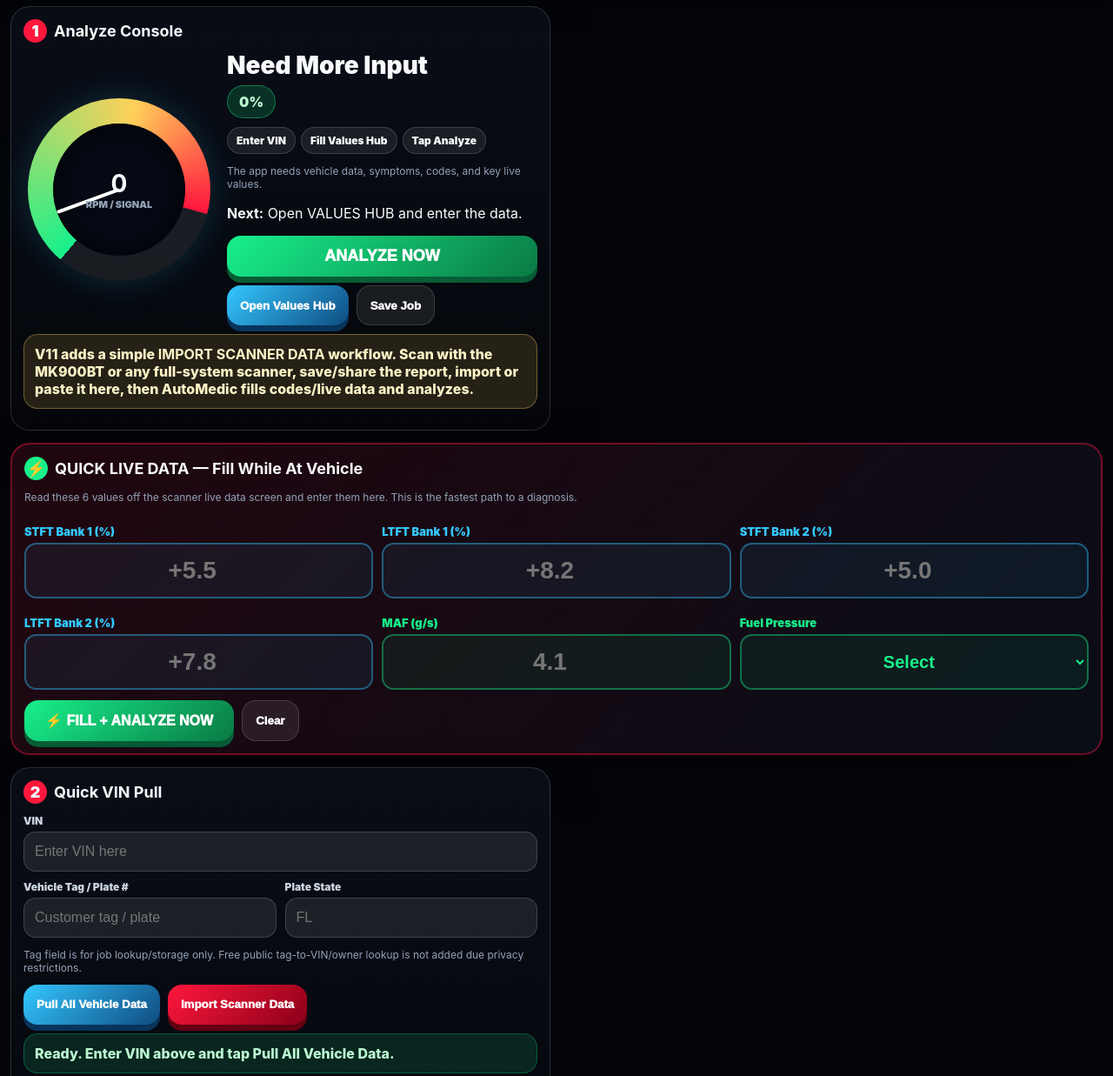
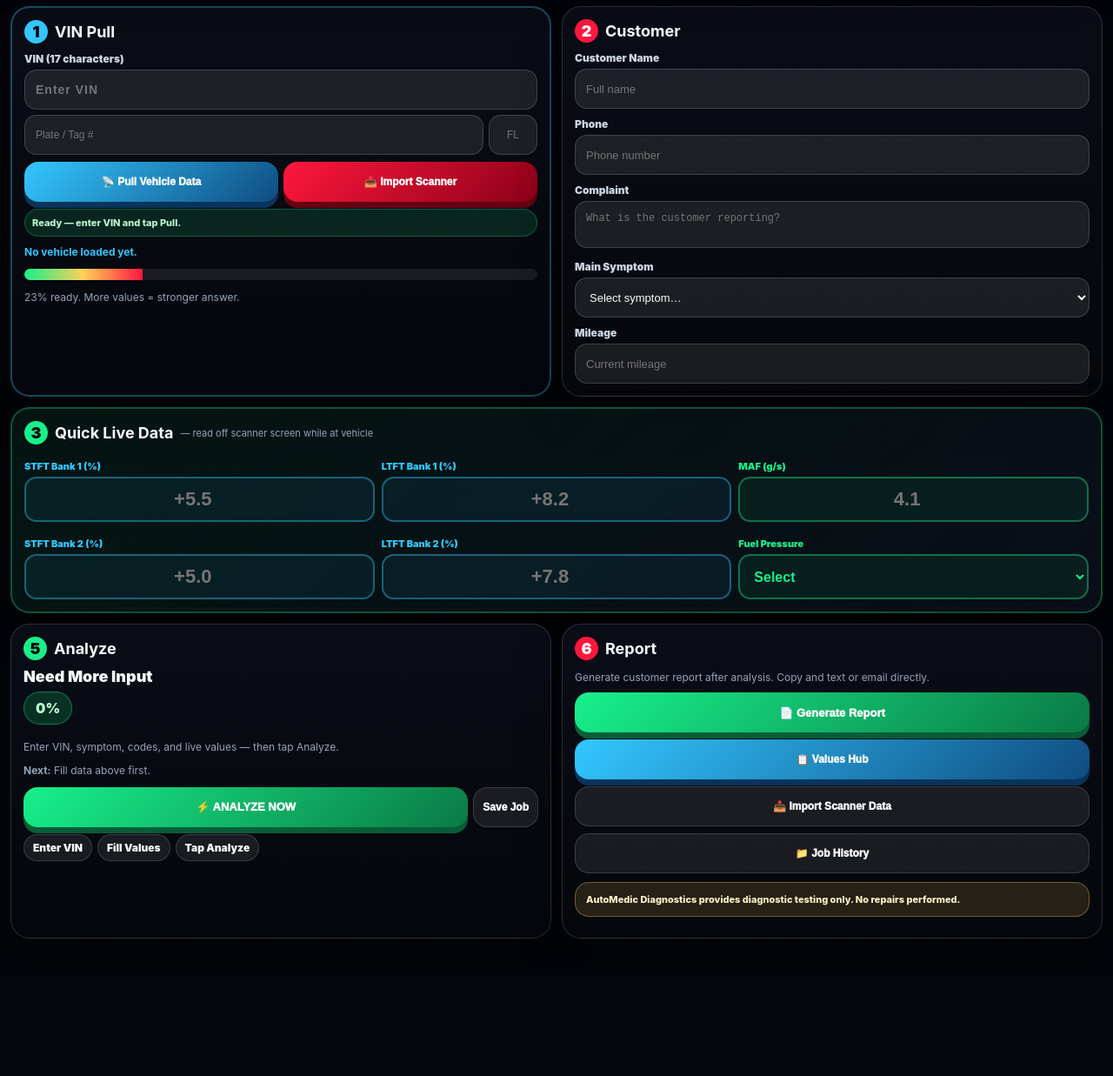
Before and after one commit to Ceez187/auto-diagnostic, a plain HTML site: page app.html in a window 1280 px wide. Shown: the part 160-1397 px from the top of the page at 87% size. After the commit the page ends 1275 px from the top, so only its background shows below. Drawn offline with Linux system fonts and the light colour scheme.

Commit message:
Add files via upload

```diff
--- a/app.html
+++ b/app.html
@@ -13,33 +13,88 @@
 <div class="app">
 <header class="top"><div class="logo" id="logo"></div><div><h1>AutoMedic Diagnostics Pinpoint Pro V10</h1><div class="tag">We Give Answers, Not Codes.</div><div class="sub">Live data + fuel trim import • VIN full decode • vehicle tag storage • baseline/value hub • scanner upload • diagrams • history • <span class="phone">850-368-2285</span></div></div></header>
 <nav class="nav" id="nav"><button class="active" data-tab="dash">Dashboard</button><button data-tab="import">IMPORT SCANNER DATA</button><button data-tab="values">VALUES HUB</button><button data-tab="liveimport">Live Data Import</button><button data-tab="scanner">Scanner Upload</button><button data-tab="diagrams">Electrical + Diagrams</button><button data-tab="tests">Guided Tests</button><button data-tab="history">History</button><button data-tab="report">Report</button></nav>
-<section id="dash" class="tab active"><div class="grid"><div class="card"><h2><span class="badge">1</span> Analyze Console</h2><div class="dash"><div class="gauge"><div class="needle" id="needle"></div><div class="center"><b id="rpmDisplay">0</b><span>RPM / SIGNAL</span></div></div><div><div class="bigAnswer" id="primaryAnswer">Need More Input</div><div class="conf" id="confidence">0%</div><div class="chips" id="whyChips"><span class="chip">Enter VIN</span><span class="chip">Fill Values Hub</span><span class="chip">Tap Analyze</span></div><p class="mini" id="whyText">The app needs vehicle data, symptoms, codes, and key live values.</p><p><b>Next:</b> <span id="nextTest">Open VALUES HUB and enter the data.</span></p><button class="btn green full" onclick="analyzeAll(true)">ANALYZE NOW</button><div class="btns" style="margin-top:10px"><button class="btn blue" onclick="showTab('values')">Open Values Hub</button><button class="btn ghost" onclick="saveJob()">Save Job</button></div></div></div><div class="warnbox">V11 adds a simple <b>IMPORT SCANNER DATA</b> workflow. Scan with the MK900BT or any full-system scanner, save/share the report, import or paste it here, then AutoMedic fills codes/live data and analyzes.</div></div><div class="card wide" style="background:linear-gradient(135deg,rgba(255,23,61,.12),rgba(10,14,24,.97));border:2px solid rgba(255,23,61,.4)">
-  <h2><span class="badge" style="background:var(--green);color:#000">⚡</span> QUICK LIVE DATA — Fill While At Vehicle</h2>
-  <p class="hint" style="color:#94a3b8;margin-bottom:12px">Read these 6 values off the scanner live data screen and enter them here. This is the fastest path to a diagnosis.</p>
-  <div class="grid3" style="gap:10px">
+<section id="dash" class="tab active"><div style="display:flex;flex-direction:column;gap:12px">
+
+<!-- STEP 1+2: VIN Pull + Customer side by side -->
+<div style="display:grid;grid-template-columns:1fr 1fr;gap:12px">
+
+  <div class="card" style="border:2px solid rgba(51,199,255,.35);margin-bottom:0">
+    <h2 style="margin-bottom:8px"><span class="badge" style="background:#33c7ff;color:#000">1</span> VIN Pull</h2>
+    <label>VIN (17 characters)</label>
+    <input id="vinQuick" placeholder="Enter VIN" autocapitalize="characters" spellcheck="false" oninput="syncVin(this.value,true)" style="font-size:14px;font-weight:700;letter-spacing:1px">
+    <div style="display:grid;grid-template-columns:1fr 56px;gap:6px;margin-top:6px">
+      <input id="tagQuick" placeholder="Plate / Tag #" autocapitalize="characters" spellcheck="false" oninput="syncTag(this.value,true)" style="font-size:12px">
+      <input id="plateStateQuick" placeholder="FL" autocapitalize="characters" spellcheck="false" oninput="syncPlateState(this.value,true)" style="font-size:12px;text-align:center">
+    </div>
+    <div style="display:flex;gap:6px;margin-top:8px;flex-wrap:wrap">
+      <button class="btn blue" onclick="decodeAll()" style="font-size:12px;padding:9px 10px;flex:1">📡 Pull Vehicle Data</button>
+      <button class="btn" onclick="showTab('import')" style="font-size:12px;padding:9px 10px;flex:1">📥 Import Scanner</button>
+    </div>
+    <div id="status" class="okbox" style="font-size:11px;margin-top:8px;padding:8px">Ready — enter VIN and tap Pull.</div>
+    <div id="vinPullStatus"></div>
+    <p class="mini" id="vehicleSummary" style="margin-top:6px;color:#33c7ff;font-weight:700">No vehicle loaded yet.</p>
+    <div style="margin-top:6px">
+      <div class="meterBar"><span id="readyBar"></span></div>
+      <p id="readyText" class="mini">0% ready</p>
+    </div>
+  </div>
+
+  <div class="card" style="margin-bottom:0">
+    <h2 style="margin-bottom:8px"><span class="badge">2</span> Customer</h2>
+    <label>Customer Name</label>
+    <input id="customerNameDash" placeholder="Full name" style="font-size:13px" oninput="syncField('customerName',this.value)">
+    <label>Phone</label>
+    <input id="customerPhoneDash" placeholder="Phone number" style="font-size:13px" oninput="syncField('customerPhone',this.value)">
+    <label>Complaint</label>
+    <textarea id="complaintDash" placeholder="What is the customer reporting?" style="min-height:54px;font-size:12px;resize:none" oninput="syncField('complaint',this.value)"></textarea>
+    <label>Main Symptom</label>
+    <select id="symptomDash" style="font-size:13px;height:40px" onchange="syncField('symptom',this.value)">
+      <option value="">Select symptom…</option>
+      <option>Check Engine Light</option>
+      <option>Rough Idle</option>
+      <option>High Idle</option>
+      <option>Stalling</option>
+      <option>Misfire</option>
+      <option>Hard Start</option>
+      <option>Cranks No Start</option>
+      <option>Hesitation</option>
+      <option>Transmission</option>
+      <option>ABS Light</option>
+      <option>No Start</option>
+      <option>Other</option>
+    </select>
+    <label>Mileage</label>
+    <input id="mileageDash" placeholder="Current mileage" style="font-size:13px" oninput="syncField('mileage',this.value)">
+  </div>
+</div>
+
+<!-- STEP 3: Quick Live Data -->
+<div class="card" style="background:linear-gradient(135deg,rgba(24,240,139,.07),rgba(10,14,24,.97));border:2px solid rgba(24,240,139,.3);margin-bottom:0">
+  <h2 style="margin-bottom:8px"><span class="badge" style="background:#18f08b;color:#000">3</span> Quick Live Data <span style="font-size:11px;color:#94a3b8;font-weight:400">— read off scanner screen while at vehicle</span></h2>
+  <div style="display:grid;grid-template-columns:1fr 1fr 1fr;gap:8px">
     <div>
-      <label style="color:#33c7ff;font-size:13px;font-weight:900">STFT Bank 1 (%)</label>
-      <input id="qld_stft1" type="number" inputmode="decimal" placeholder="+5.5" style="font-size:28px;font-weight:900;text-align:center;height:64px;border:2px solid rgba(51,199,255,.4);background:rgba(51,199,255,.07);color:#33c7ff" oninput="qldSync()">
+      <label style="color:#33c7ff;font-size:11px;font-weight:900">STFT Bank 1 (%)</label>
+      <input id="qld_stft1" type="number" inputmode="decimal" placeholder="+5.5" style="font-size:22px;font-weight:900;text-align:center;height:52px;border:2px solid rgba(51,199,255,.4);background:rgba(51,199,255,.07);color:#33c7ff" oninput="qldSync()">
     </div>
     <div>
-      <label style="color:#33c7ff;font-size:13px;font-weight:900">LTFT Bank 1 (%)</label>
-      <input id="qld_ltft1" type="number" inputmode="decimal" placeholder="+8.2" style="font-size:28px;font-weight:900;text-align:center;height:64px;border:2px solid rgba(51,199,255,.4);background:rgba(51,199,255,.07);color:#33c7ff" oninput="qldSync()">
+      <label style="color:#33c7ff;font-size:11px;font-weight:900">LTFT Bank 1 (%)</label>
+      <input id="qld_ltft1" type="number" inputmode="decimal" placeholder="+8.2" style="font-size:22px;font-weight:900;text-align:center;height:52px;border:2px solid rgba(51,199,255,.4);background:rgba(51,199,255,.07);color:#33c7ff" oninput="qldSync()">
     </div>
     <div>
-      <label style="color:#33c7ff;font-size:13px;font-weight:900">STFT Bank 2 (%)</label>
-      <input id="qld_stft2" type="number" inputmode="decimal" placeholder="+5.0" style="font-size:28px;font-weight:900;text-align:center;height:64px;border:2px solid rgba(51,199,255,.4);background:rgba(51,199,255,.07);color:#33c7ff" oninput="qldSync()">
+      <label style="color:#18f08b;font-size:11px;font-weight:900">MAF (g/s)</label>
+      <input id="qld_maf" type="number" inputmode="decimal" placeholder="4.1" style="font-size:22px;font-weight:900;text-align:center;height:52px;border:2px solid rgba(24,240,139,.4);background:rgba(24,240,139,.07);color:#18f08b" oninput="qldSync()">
     </div>
     <div>
-      <label style="color:#33c7ff;font-size:13px;font-weight:900">LTFT Bank 2 (%)</label>
-      <input id="qld_ltft2" type="number" inputmode="decimal" placeholder="+7.8" style="font-size:28px;font-weight:900;text-align:center;height:64px;border:2px solid rgba(51,199,255,.4);background:rgba(51,199,255,.07);color:#33c7ff" oninput="qldSync()">
+      <label style="color:#33c7ff;font-size:11px;font-weight:900">STFT Bank 2 (%)</label>
+      <input id="qld_stft2" type="number" inputmode="decimal" placeholder="+5.0" style="font-size:22px;font-weight:900;text-align:center;height:52px;border:2px solid rgba(51,199,255,.4);background:rgba(51,199,255,.07);color:#33c7ff" oninput="qldSync()">
     </div>
     <div>
-      <label style="color:#18f08b;font-size:13px;font-weight:900">MAF (g/s)</label>
-      <input id="qld_maf" type="number" inputmode="decimal" placeholder="4.1" style="font-size:28px;font-weight:900;text-align:center;height:64px;border:2px solid rgba(24,240,139,.4);background:rgba(24,240,139,.07);color:#18f08b" oninput="qldSync()">
+      <label style="color:#33c7ff;font-size:11px;font-weight:900">LTFT Bank 2 (%)</label>
+      <input id="qld_ltft2" type="number" inputmode="decimal" placeholder="+7.8" style="font-size:22px;font-weight:900;text-align:center;height:52px;border:2px solid rgba(51,199,255,.4);background:rgba(51,199,255,.07);color:#33c7ff" oninput="qldSync()">
     </div>
     <div>
-      <label style="color:#18f08b;font-size:13px;font-weight:900">Fuel Pressure</label>
-      <select id="qld_fuelpressure" style="font-size:20px;font-weight:900;text-align:center;height:64px;border:2px solid rgba(24,240,139,.4);background:rgba(24,240,139,.07);color:#18f08b" onchange="qldSync()">
+      <label style="color:#18f08b;font-size:11px;font-weight:900">Fuel Pressure</label>
+      <select id="qld_fuelpressure" style="font-size:16px;font-weight:900;height:52px;border:2px solid rgba(24,240,139,.4);background:rgba(24,240,139,.07);color:#18f08b" onchange="qldSync()">
         <option value="">Select</option>
         <option value="Normal">✅ Normal</option>
         <option value="Low">🔴 Low</option>
@@ -48,20 +103,46 @@
       </select>
     </div>
   </div>
-  <div id="qldPattern" style="margin-top:12px;display:none"></div>
-  <div class="btns" style="margin-top:12px">
-    <button class="btn green" onclick="qldAnalyze()" style="font-size:16px;padding:14px 24px">⚡ FILL + ANALYZE NOW</button>
-    <button class="btn ghost" onclick="qldClear()">Clear</button>
+  <div id="qldPattern" style="margin-top:10px;display:none"></div>
+</div>
+
+<!-- STEP 4: Known Problems (hidden until VIN pull) -->
+<div class="card wide" id="knownProblemsCard" style="display:none;background:linear-gradient(135deg,rgba(255,208,90,.08),rgba(10,14,24,.97));border:1px solid rgba(255,208,90,.3);margin-bottom:0">
+  <h2 style="color:#ffd05a"><span class="badge" style="background:#ffd05a;color:#000">⚠</span> Known Problems — <span id="knownProblemsVehicle"></span></h2>
+  <div id="knownProblemsList" style="display:grid;gap:8px;margin-top:4px"></div>
+  <div style="margin-top:8px;font-size:11px;color:#94a3b8">Source: NHTSA complaint database. Use as a starting point, not a diagnosis.</div>
+</div>
+
+<!-- STEP 5+6: Analyze + Report side by side -->
+<div style="display:grid;grid-template-columns:1fr 1fr;gap:12px">
+
+  <div class="card" style="margin-bottom:0">
+    <h2 style="margin-bottom:8px"><span class="badge" style="background:#18f08b;color:#000">5</span> Analyze</h2>
+    <div class="bigAnswer" id="primaryAnswer" style="font-size:18px;line-height:1.2;margin-bottom:6px">Need More Input</div>
+    <div class="conf" id="confidence" style="margin-bottom:6px">0%</div>
+    <p class="mini" id="whyText" style="margin-bottom:4px">Enter VIN, symptom, codes, and live values — then tap Analyze.</p>
+    <p class="mini"><b>Next:</b> <span id="nextTest">Fill data above first.</span></p>
+    <div style="display:flex;gap:6px;margin-top:10px;flex-wrap:wrap">
+      <button class="btn green" onclick="analyzeAll(true)" style="font-size:13px;padding:10px;flex:1">⚡ ANALYZE NOW</button>
+      <button class="btn ghost" onclick="saveJob()" style="font-size:12px;padding:10px">Save Job</button>
+    </div>
+    <div class="chips" id="whyChips" style="margin-top:8px"><span class="chip">Enter VIN</span><span class="chip">Fill Values</span><span class="chip">Tap Analyze</span></div>
+  </div>
+
+  <div class="card" style="margin-bottom:0">
+    <h2 style="margin-bottom:8px"><span class="badge">6</span> Report</h2>
+    <p class="mini" style="margin-bottom:10px">Generate customer report after analysis. Copy and text or email directly.</p>
+    <div style="display:flex;flex-direction:column;gap:8px">
+      <button class="btn green" onclick="buildReport();showTab('report')" style="font-size:13px;padding:10px">📄 Generate Report</button>
+      <button class="btn blue" onclick="showTab('values')" style="font-size:12px;padding:9px">📋 Values Hub</button>
+      <button class="btn ghost" onclick="showTab('import')" style="font-size:12px;padding:9px">📥 Import Scanner Data</button>
+      <button class="btn ghost" onclick="showTab('history')" style="font-size:12px;padding:9px">📁 Job History</button>
+    </div>
+    <div class="warnbox" style="margin-top:10px;font-size:11px">AutoMedic Diagnostics provides diagnostic testing only. No repairs performed.</div>
   </div>
 </div>
 
-<div class="card wide" id="knownProblemsCard" style="display:none;background:linear-gradient(135deg,rgba(255,208,90,.08),rgba(10,14,24,.97));border:1px solid rgba(255,208,90,.3)">
-  <h2 style="color:#ffd05a"><span class="badge" style="background:#ffd05a;color:#000">⚠</span> Known Problem Patterns — <span id="knownProblemsVehicle"></span></h2>
-  <div id="knownProblemsList" style="display:grid;gap:8px;margin-top:4px"></div>
-  <div style="margin-top:10px;font-size:11px;color:#94a3b8">Source: NHTSA complaint database. These are patterns reported by owners — not confirmed defects. Use as a starting point, not a diagnosis.</div>
-</div>
-
-<div class="card sticky"><h2><span class="badge">2</span> Quick VIN Pull</h2><label>VIN</label><input id="vinQuick" placeholder="Enter VIN here" autocapitalize="characters" spellcheck="false" oninput="syncVin(this.value,true)"><div class="row"><div><label>Vehicle Tag / Plate #</label><input id="tagQuick" placeholder="Customer tag / plate" autocapitalize="characters" spellcheck="false" oninput="syncTag(this.value,true)"></div><div><label>Plate State</label><input id="plateStateQuick" placeholder="FL" autocapitalize="characters" spellcheck="false" oninput="syncPlateState(this.value,true)"></div></div><p class="mini">Tag field is for job lookup/storage only. Free public tag-to-VIN/owner lookup is not added due privacy restrictions.</p><div class="btns" style="margin-top:10px"><button class="btn blue" onclick="decodeAll()">Pull All Vehicle Data</button><button class="btn" onclick="showTab('import')">Import Scanner Data</button></div><div id="status" class="okbox">Ready. Enter VIN above and tap Pull All Vehicle Data.</div><div id="vinPullStatus"></div><h3>Vehicle</h3><p class="mini" id="vehicleSummary">No VIN pulled yet.</p><h3>Readiness</h3><div class="meterBar"><span id="readyBar"></span></div><p id="readyText" class="mini">0% ready.</p></div></div></section>
+</div></section>
 
 <section id="import" class="tab">
   <div class="grid">
@@ -544,6 +625,13 @@ if($('importFileUpload'))$('importFileUpload').addEventListener('change',async e
 
 
 
+
+// ── DASHBOARD FIELD SYNC ──────────────────────────────────────────────────────
+function syncField(id, value){
+  const el=$(id); if(el) el.value=value;
+  updateReadiness();
+}
+
 // ── SCANNER BRAND SELECTOR ────────────────────────────────────────────────────
 function setScannerBrand(brand){
   const el=$('scannerBrand'); if(el) el.value=brand;
```
